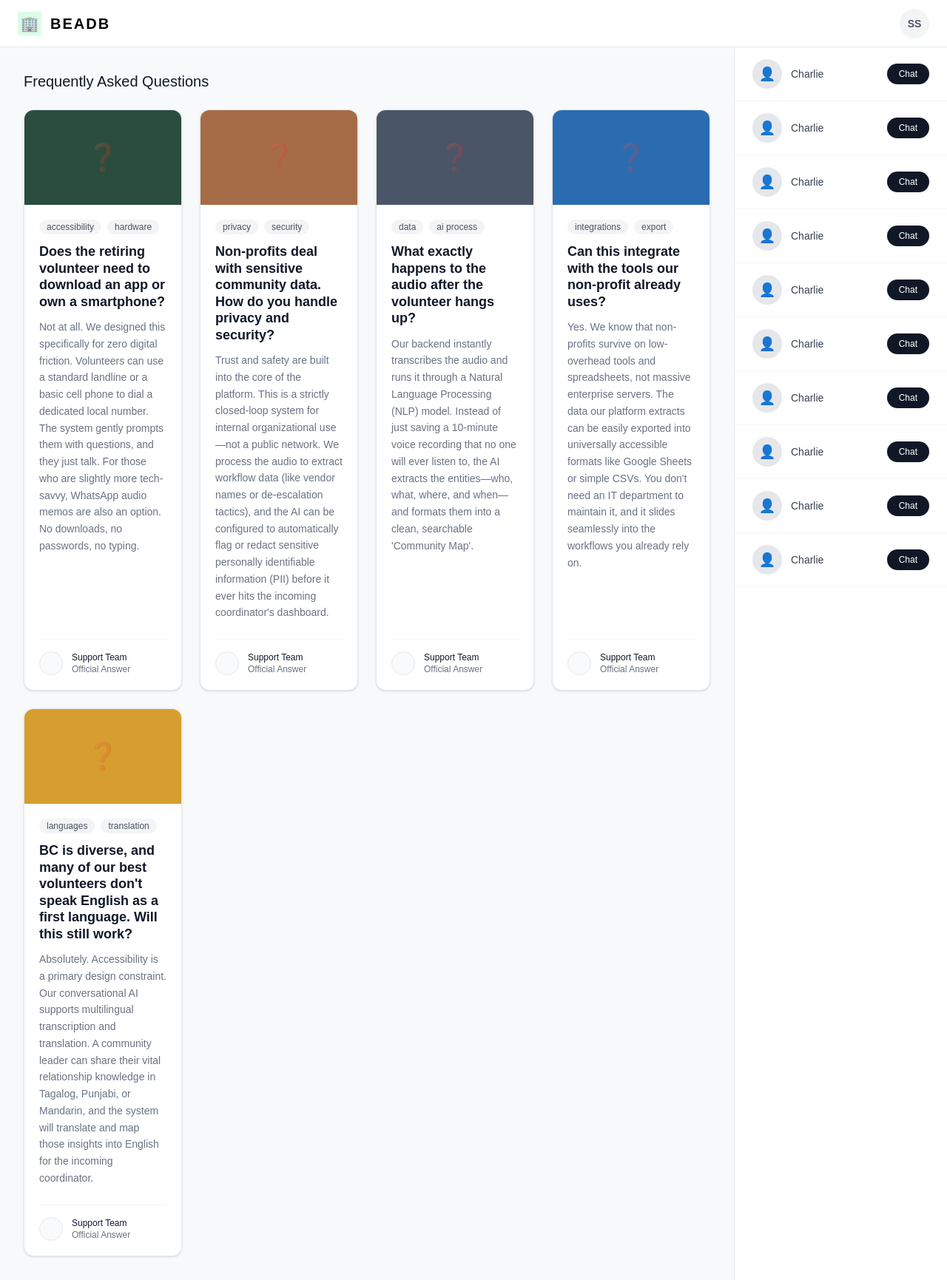
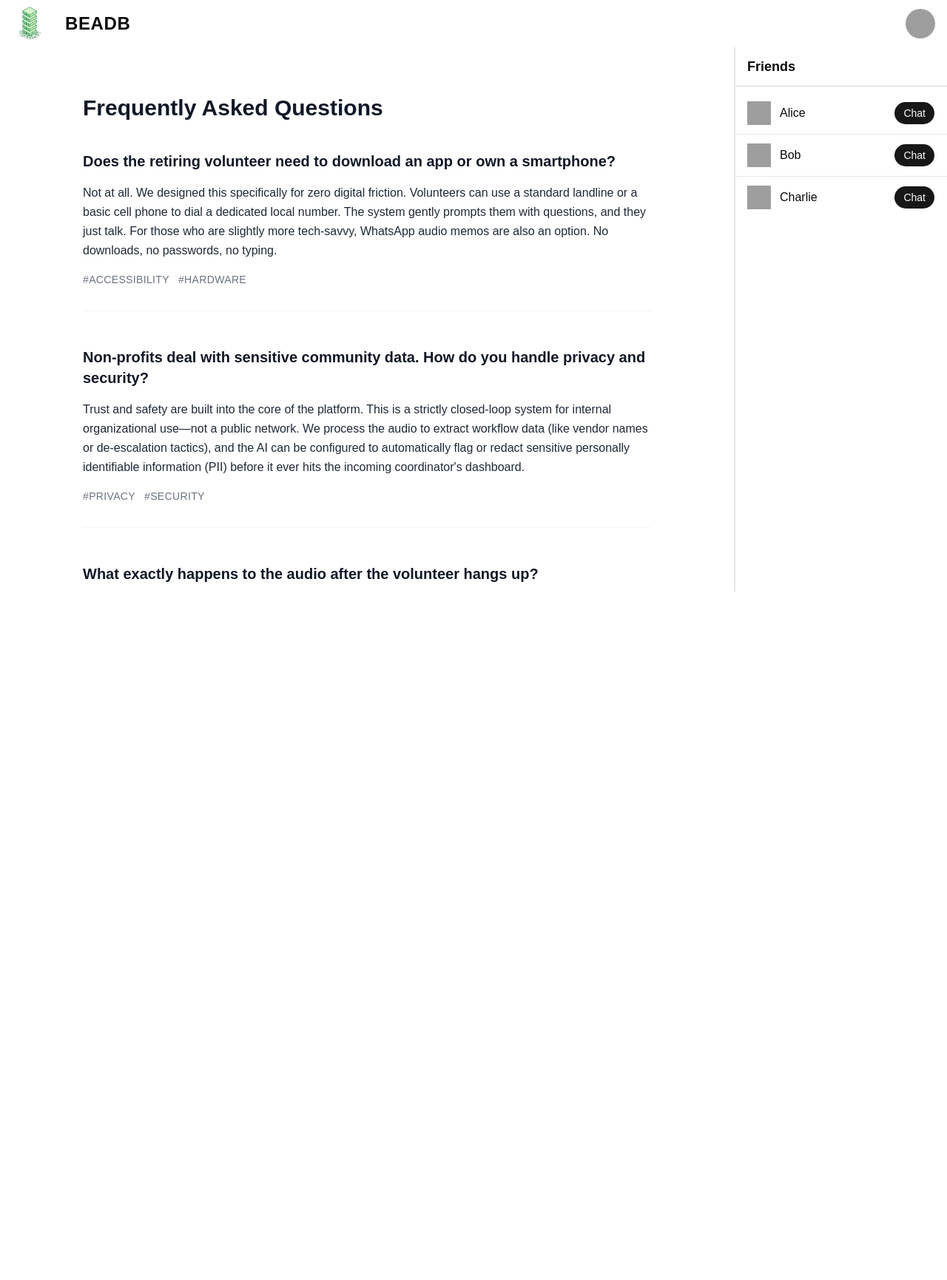
Before and after one commit to jennyuxi/youcode2026, a React (Vite) app in the folder frontend/: page /forum in a window 1280 px wide. Shown: the whole page at 74% size. After the commit the page ends 800 px from the top, so only its background shows below. Built offline with nearby package versions, Linux system fonts and the light colour scheme; grey boxes are pictures that could not be loaded.

Commit message:
perfected forum

```diff
--- a/frontend/src/Forum.tsx
+++ b/frontend/src/Forum.tsx
@@ -1,138 +1,140 @@
 import React from 'react';
+import Navbar from './components/navbar.tsx';
+import FriendsList from './components/FriendsList.tsx';
+import { Link } from 'react-router-dom';
 
 const Forum: React.FC = () => {
-  // Your provided Q&A data, structured for easy rendering
   const faqs = [
     {
       id: 1,
       question: "Does the retiring volunteer need to download an app or own a smartphone?",
       answer: "Not at all. We designed this specifically for zero digital friction. Volunteers can use a standard landline or a basic cell phone to dial a dedicated local number. The system gently prompts them with questions, and they just talk. For those who are slightly more tech-savvy, WhatsApp audio memos are also an option. No downloads, no passwords, no typing.",
-      tags: ["accessibility", "hardware"],
-      color: "bg-[#2A4D3E]"
+      tags: ["accessibility", "hardware"]
     },
     {
       id: 2,
       question: "Non-profits deal with sensitive community data. How do you handle privacy and security?",
       answer: "Trust and safety are built into the core of the platform. This is a strictly closed-loop system for internal organizational use—not a public network. We process the audio to extract workflow data (like vendor names or de-escalation tactics), and the AI can be configured to automatically flag or redact sensitive personally identifiable information (PII) before it ever hits the incoming coordinator's dashboard.",
-      tags: ["privacy", "security"],
-      color: "bg-[#A66C47]"
+      tags: ["privacy", "security"]
     },
     {
       id: 3,
       question: "What exactly happens to the audio after the volunteer hangs up?",
       answer: "Our backend instantly transcribes the audio and runs it through a Natural Language Processing (NLP) model. Instead of just saving a 10-minute voice recording that no one will ever listen to, the AI extracts the entities—who, what, where, and when—and formats them into a clean, searchable 'Community Map'.",
-      tags: ["data", "ai process"],
-      color: "bg-[#4A5568]"
+      tags: ["data", "ai process"]
     },
     {
       id: 4,
       question: "Can this integrate with the tools our non-profit already uses?",
       answer: "Yes. We know that non-profits survive on low-overhead tools and spreadsheets, not massive enterprise servers. The data our platform extracts can be easily exported into universally accessible formats like Google Sheets or simple CSVs. You don't need an IT department to maintain it, and it slides seamlessly into the workflows you already rely on.",
-      tags: ["integrations", "export"],
-      color: "bg-[#2B6CB0]"
+      tags: ["integrations", "export"]
     },
     {
       id: 5,
       question: "BC is diverse, and many of our best volunteers don't speak English as a first language. Will this still work?",
       answer: "Absolutely. Accessibility is a primary design constraint. Our conversational AI supports multilingual transcription and translation. A community leader can share their vital relationship knowledge in Tagalog, Punjabi, or Mandarin, and the system will translate and map those insights into English for the incoming coordinator.",
-      tags: ["languages", "translation"],
-      color: "bg-[#D69E2E]"
+      tags: ["languages", "translation"]
     }
   ];
 
-  // Dummy data to mimic the right sidebar from your screenshot
-  const sidebarItems = Array(10).fill({ name: "Charlie", action: "Chat" });
+  return (
+    <div className="flex h-screen flex-col bg-white font-sans">
 
-  return (
-    <div className="flex min-h-screen flex-col bg-[#F8F9FA] font-sans">
-
-      {/* Top Header */}
-      <header className="flex h-16 w-full items-center justify-between border-b border-gray-200 bg-white px-6">
-        <div className="flex items-center gap-3">
-          {/* Logo Placeholder */}
-          <div className="flex h-8 w-8 items-center justify-center bg-green-100 text-xl">
-            🏢
-          </div>
-          <span className="text-xl font-bold tracking-widest text-black">BEADB</span>
-        </div>
-        <div className="flex h-10 w-10 items-center justify-center rounded-full bg-gray-100 text-sm font-semibold text-gray-600">
-          SS
-        </div>
-      </header>
+      <Navbar />
 
       {/* Main Layout Area */}
       <div className="flex flex-1 overflow-hidden">
 
-        {/* Left Content Area (Grid) */}
-        <main className="flex-1 overflow-y-auto p-6 md:p-8">
-          <h2 className="mb-6 text-xl font-medium text-gray-900">Frequently Asked Questions</h2>
+        {/* Left Content Area (Document Layout & Footer) */}
+        <main className="flex-1 overflow-y-auto">
 
-          {/* Responsive Grid */}
-          <div className="grid grid-cols-1 gap-6 md:grid-cols-2 lg:grid-cols-3 xl:grid-cols-4">
-            {faqs.map((faq) => (
-              <div key={faq.id} className="flex h-full flex-col overflow-hidden rounded-2xl border border-gray-200 bg-white shadow-sm transition-shadow hover:shadow-md">
+          {/* Main content constrained to a readable width like the About page */}
+          <div className="mx-auto max-w-4xl p-8 md:p-12 lg:p-16">
+            <h1 className="mb-10 text-3xl font-bold text-gray-900">Frequently Asked Questions</h1>
 
-                {/* Visual Header */}
-                <div className={`h-32 w-full ${faq.color} flex items-center justify-center p-4`}>
-                   <span className="text-4xl opacity-20">❓</span>
-                </div>
+            {/* Simple stacked layout instead of a grid */}
+            <div className="space-y-12">
+              {faqs.map((faq) => (
+                <div key={faq.id} className="border-b border-gray-100 pb-8 last:border-0 last:pb-0">
 
-                {/* Card Content */}
-                <div className="flex flex-1 flex-col p-5">
-                  {/* Tags */}
-                  <div className="mb-3 flex flex-wrap gap-2">
+                  {/* Question styled like the bold subheadings in your screenshot */}
+                  <h2 className="mb-4 text-xl font-bold text-gray-900">
+                    {faq.question}
+                  </h2>
+
+                  {/* Standard paragraph text for the answer */}
+                  <p className="mb-4 text-base leading-relaxed text-gray-800">
+                    {faq.answer}
+                  </p>
+
+                  {/* Subtle inline tags */}
+                  <div className="flex flex-wrap gap-3">
                     {faq.tags.map((tag, index) => (
-                      <span key={index} className="rounded-full bg-gray-100 px-2.5 py-0.5 text-xs font-medium text-gray-600">
-                        {tag}
+                      <span key={index} className="text-sm font-medium text-gray-500 uppercase tracking-wide">
+                        #{tag}
                       </span>
                     ))}
                   </div>
 
-                  {/* Question */}
-                  <h3 className="mb-3 text-lg font-bold leading-tight text-gray-900">
-                    {faq.question}
-                  </h3>
+                </div>
+              ))}
+            </div>
+          </div>
 
-                  {/* Answer */}
-                  <p className="text-sm leading-relaxed text-gray-500">
-                    {faq.answer}
-                  </p>
+          {/* Footer - Placed at the bottom of the scrollable main content */}
+          <footer className="border-t border-gray-300 mt-10 px-6 py-10 bg-gray-50">
+            <div className="grid grid-cols-1 md:grid-cols-3 gap-8 max-w-6xl mx-auto">
 
-                  {/* Spacer to push footer to bottom */}
-                  <div className="flex-1"></div>
+              <div>
+                <h2 className="text-xl font-bold mb-2">BEADB</h2>
+                <p className="text-gray-600"> Built by students for volunteers.</p>
+              </div>
 
-                  {/* Card Footer */}
-                  <div className="mt-6 flex items-center gap-3 border-t border-gray-100 pt-4">
-                    <div className="h-8 w-8 rounded-full border border-gray-200 bg-gray-50"></div>
-                    <div>
-                      <p className="text-xs font-medium text-gray-900">Support Team</p>
-                      <p className="text-xs text-gray-500">Official Answer</p>
-                    </div>
-                  </div>
-                </div>
+              <div>
+                <h3 className="font-semibold mb-2">Navigation</h3>
+                <ul className="space-y-1 text-sm text-gray-600">
+                  <li>
+                    <Link to="/About" className="hover:underline">About</Link>
+                  </li>
+                  <li>
+                    <Link to="/Forum" className="hover:underline">Forum</Link>
+                  </li>
+                </ul>
+              </div>
 
+              <div>
+                <h3 className="font-semibold mb-2">Connect</h3>
+                <ul className="space-y-1 text-sm text-gray-600">
+                  <li>
+                    <a href="https://github.com/vitejs/vite" target="_blank" rel="noopener noreferrer" className="hover:underline">
+                      GitHub
+                    </a>
+                  </li>
+                  <li>
+                    <a href="https://chat.vite.dev/" target="_blank" rel="noopener noreferrer" className="hover:underline">
+                      Discord
+                    </a>
+                  </li>
+                  <li>
+                    <a href="https://x.com/vite_js" target="_blank" rel="noopener noreferrer" className="hover:underline">
+                      X.com
+                    </a>
+                  </li>
+                  <li>
+                    <a href="https://bsky.app/profile/vite.dev" target="_blank" rel="noopener noreferrer" className="hover:underline">
+                      Bluesky
+                    </a>
+                  </li>
+                </ul>
               </div>
-            ))}
-          </div>
+
+            </div>
+          </footer>
         </main>
 
-        {/* Right Sidebar */}
-        <aside className="hidden w-72 overflow-y-auto border-l border-gray-200 bg-white lg:block">
-          <div className="flex flex-col">
-            {sidebarItems.map((item, index) => (
-              <div key={index} className="flex items-center justify-between border-b border-gray-100 px-6 py-4 hover:bg-gray-50">
-                <div className="flex items-center gap-3">
-                  <div className="flex h-10 w-10 items-center justify-center rounded-full bg-gray-200 text-lg">
-                    👤
-                  </div>
-                  <span className="text-sm font-medium text-gray-700">{item.name}</span>
-                </div>
-                <button className="rounded-full bg-gray-900 px-4 py-1.5 text-xs font-medium text-white transition-colors hover:bg-gray-800">
-                  {item.action}
-                </button>
-              </div>
-            ))}
-          </div>
+        {/* Right Sidebar - Static relative to the scrolling main content */}
+        <aside className="w-72 border-l border-gray-200 bg-white overflow-y-auto hidden lg:block">
+          <FriendsList />
         </aside>
 
       </div>
```
